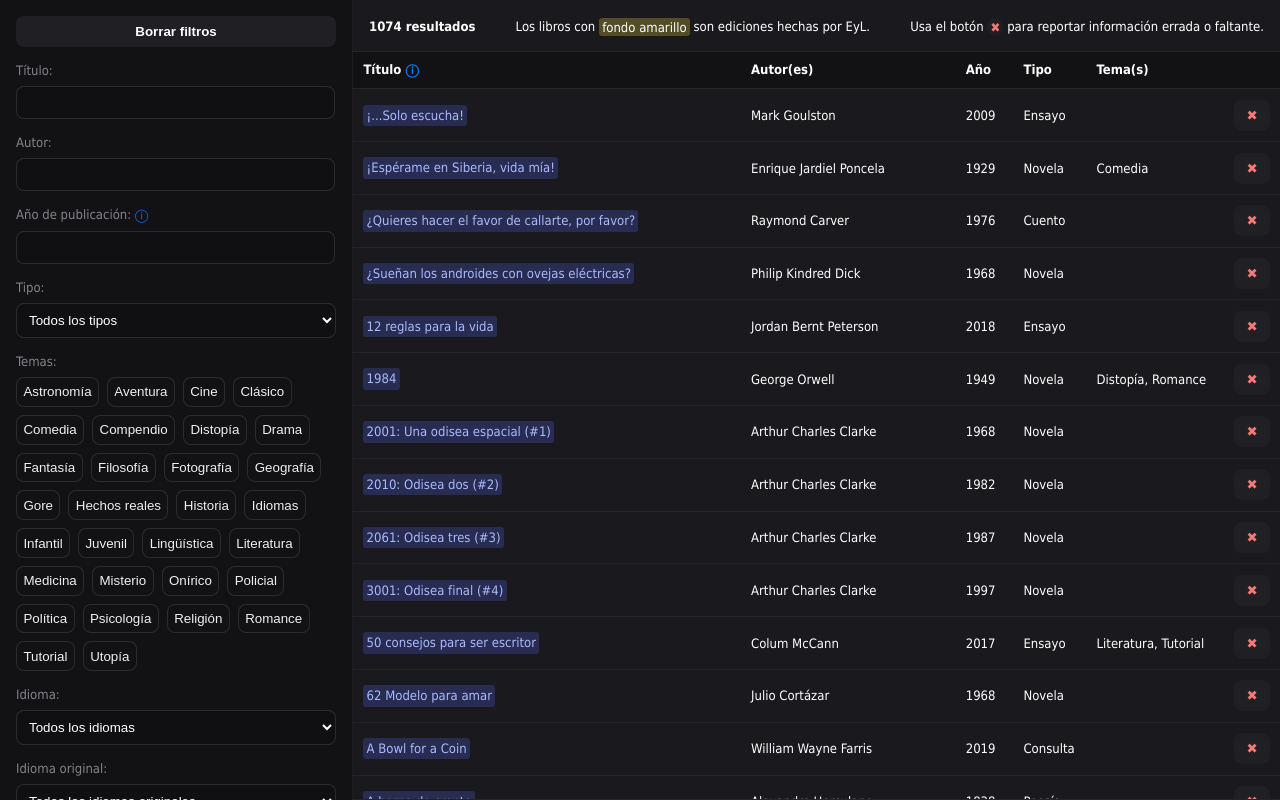
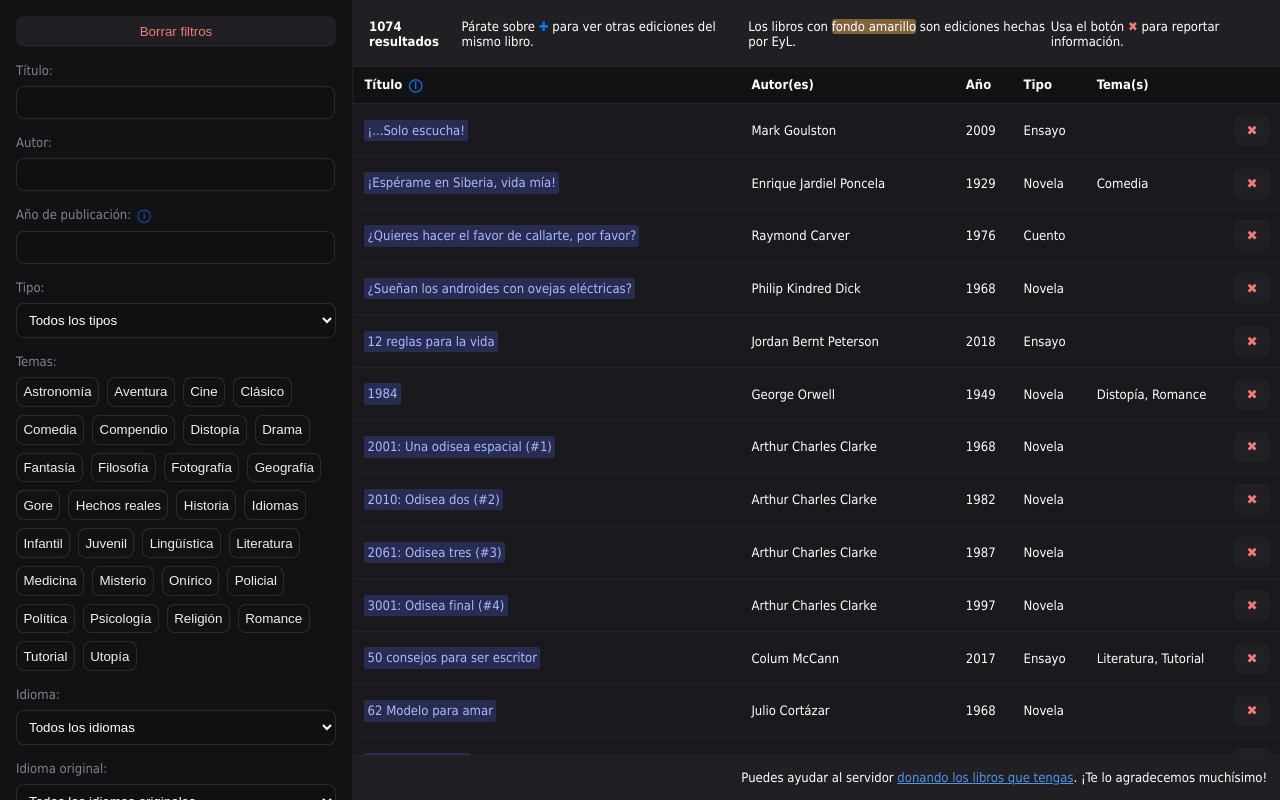
Before and after one commit to EscrituraYLectura/biblioteca, a Next.js app: page / in a window 1280 px wide. Built offline with nearby package versions, Linux system fonts and the light colour scheme.

Commit message:
Add more styles

```diff
--- a/app/ui/global.scss
+++ b/app/ui/global.scss
@@ -4,6 +4,10 @@ body {
     color: white;
     font-family: Tahoma, Geneva, Verdana, sans-serif;
     font-size: small;
+}
+
+a {
+    color: #5095e9;
 }
 
 .container {
@@ -79,17 +83,20 @@ body {
     display: flex;
     flex-direction: row;
     justify-content: space-between;
-    margin: 0.4rem 1rem 0.2rem;
+    padding: 0.4rem 1rem 0.2rem;
+    background-color: #202024;
 }
 
 #barra-superior .bs-1 {
-    background-color: #524d25;
-    padding: 0.1rem 0.2rem;
+    color: #007bff;
+}
+
+#barra-superior .bs-2 {
+    background-color: #81623a;
     border-radius: 3px;
 }
 
-#barra-superior .bs-2 {
-    padding: 0.1rem 0.2rem;
+#barra-superior .bs-3 {
     border-radius: 0.5rem;
     background-color: #202024;
     color: #f57976;
@@ -160,6 +167,39 @@ tbody tr {
     }
 }
 
+.tooltip {
+    color: #007bff;
+    position: relative;
+    display: inline-block;
+    cursor: help;
+    margin-left: 0.4rem;
+
+    .tooltip-text {
+        visibility: hidden;
+        opacity: 0;
+        width: max-content;
+        max-width: 250px;
+        background-color: #333;
+        color: #fff;
+        text-align: left;
+        border-radius: 4px;
+        padding: 0.5rem;
+        position: absolute;
+        z-index: 10;
+        bottom: 125%;
+        left: 50%;
+        transform: translateX(-50%);
+        transition: opacity 0.3s ease;
+        box-shadow: 0px 2px 6px rgba(0, 0, 0, 0.3);
+        pointer-events: none;
+    }
+
+    &:hover .tooltip-text {
+        visibility: visible;
+        opacity: 1;
+    }
+}
+
 .tag-container {
     display: flex;
     flex-wrap: wrap;
@@ -186,27 +226,22 @@ tbody tr {
 }
 
 .libro-editado {
-    background-color: #524d25;
+    background-color: #25201c;
+    border-left: 2px solid #ce9c5c;
     transition: background-color 0.2s ease;
 
     &:hover {
-        background-color: #857c3a;
+        background-color: #312d29;
     }
-}
-
-.information {
-    color: #007bff;
-    cursor: help;
 }
 
 #clear-filters-button {
     padding: 0.5rem 1rem;
     border-radius: 0.5rem;
     background-color: #202024;
-    color: #fff;
+    color: #f57976;
     border: none;
     cursor: pointer;
-    font-weight: bold;
     transition: background-color 0.3s ease;
 
     &:hover {
@@ -231,3 +266,11 @@ tbody tr {
         background-color: #35292d;
     }
 }
+
+#barra-inferior {
+    display: flex;
+    flex-direction: row;
+    justify-content: right;
+    padding: 0.1rem 0.8rem;
+    background-color: #202024;
+}
--- a/components/TableFetch.tsx
+++ b/components/TableFetch.tsx
@@ -162,7 +162,7 @@ export default function TableFetch() {
                 />
 
                 <label htmlFor="publicación">Año de publicación:
-                    <span className="information" title="Puedes escribir tres o dos dígitos para buscar por década o por siglo. Ej.: '198' para la década de 1980, '20' para el siglo XXI."> ⓘ</span>
+                    <span className="tooltip">ⓘ<span className="tooltip-text">Puedes escribir tres dígitos para buscar por década. Ej.: '198' para la década de 1980.</span></span>
                 </label>
                 <input
                 id="publicación"
@@ -243,6 +243,7 @@ export default function TableFetch() {
                         Creado con <a href="https://nextjs.org/" target="_blank">Next.js</a>;
                         hosteado en <a href="https://github.com/EscrituraYLectura/biblioteca" target="_blank">GitHub Pages</a>.
                         También puedes ver los datos en la <a href="https://docs.google.com/spreadsheets/d/1KzBwhtz-t_5i1V9vl6FdALE17SM_5Ep9sKwWG2jN-hM/edit?usp=sharing" target="_blank">base de datos</a>.
+                        El estilo es una imitación del estilo de Discord.
                     </p>
                 </div>
             </aside>
@@ -252,14 +253,15 @@ export default function TableFetch() {
                     <p id="numero-resultados">
                         {filteredData.length} resultado{filteredData.length !== 1 ? "s" : ""}
                     </p>
-                    <p>Los libros con <span className="bs-1">fondo amarillo</span> son ediciones hechas por EyL.</p>
-                    <p>Usa el botón <span className="bs-2">✖</span> para reportar información errada o faltante.</p>
+                    <p>Párate sobre <span className="bs-1">✚</span> para ver otras ediciones del mismo libro.</p>
+                    <p>Los libros con <span className="bs-2">fondo amarillo</span> son ediciones hechas por EyL.</p>
+                    <p>Usa el botón <span className="bs-3">✖</span> para reportar información.</p>
                 </div>
                 <div className="table-container">
                     <table>
                         <thead>
                             <tr>
-                                <th>Título<span className="information" title="Los números entre paréntesis indican el orden dentro de la saga."> ⓘ</span></th>
+                                <th>Título<span className="tooltip">ⓘ<span className="tooltip-text">Los números entre paréntesis indican el orden dentro de la saga.</span></span></th>
                                 <th>Autor(es)</th>
                                 <th>Año</th>
                                 <th>Tipo</th>
@@ -270,7 +272,10 @@ export default function TableFetch() {
                         <tbody>
                             {filteredData.map((book, index) => (
                             <tr key={index} className={book.Editado ? "libro-editado" : undefined}>
-                                <td>{book.Enlace !== "" ? <a href={book.Enlace} target="_blank">{book.Título}</a> : book.Título}</td>
+                                <td>
+                                    {book.Enlace !== "" ? <a href={book.Enlace} target="_blank">{book.Título}</a> : book.Título}
+                                    {book.Otros !== "" ? <span className="tooltip">✚<span className="tooltip-text">Otras ediciones: {book.Otros}</span></span> : undefined}
+                                </td>
                                 <td>{book.Autor}</td>
                                 <td>{book.Publicación}</td>
                                 <td>{book.Tipo}</td>
@@ -281,6 +286,9 @@ export default function TableFetch() {
                         </tbody>
                     </table>
                 </div>
+                <div id="barra-inferior">
+                    <p>Puedes ayudar al servidor <a href="https://discord.com/channels/403377475947855882/1290810391089123388" target="_blank">donando los libros que tengas</a>. ¡Te lo agradecemos muchísimo!</p>
+                </div>
             </main>
         </div>
     );
```
